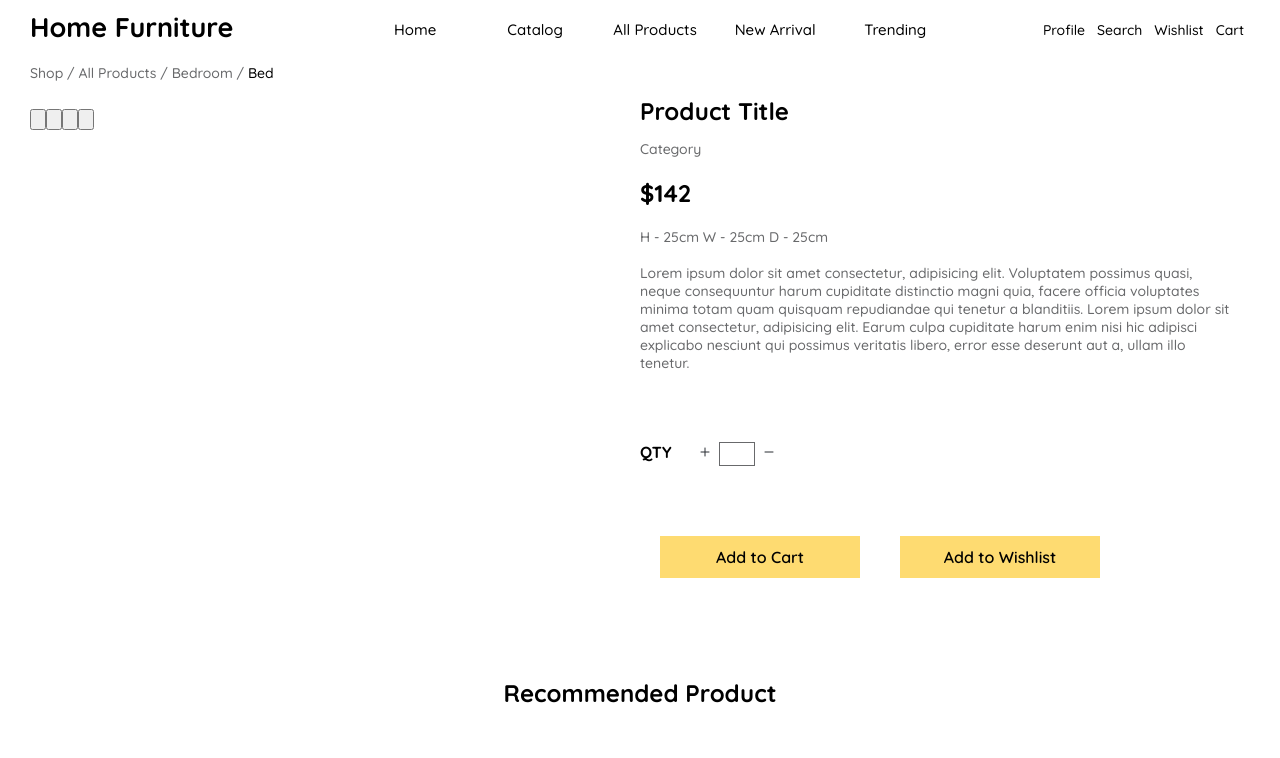
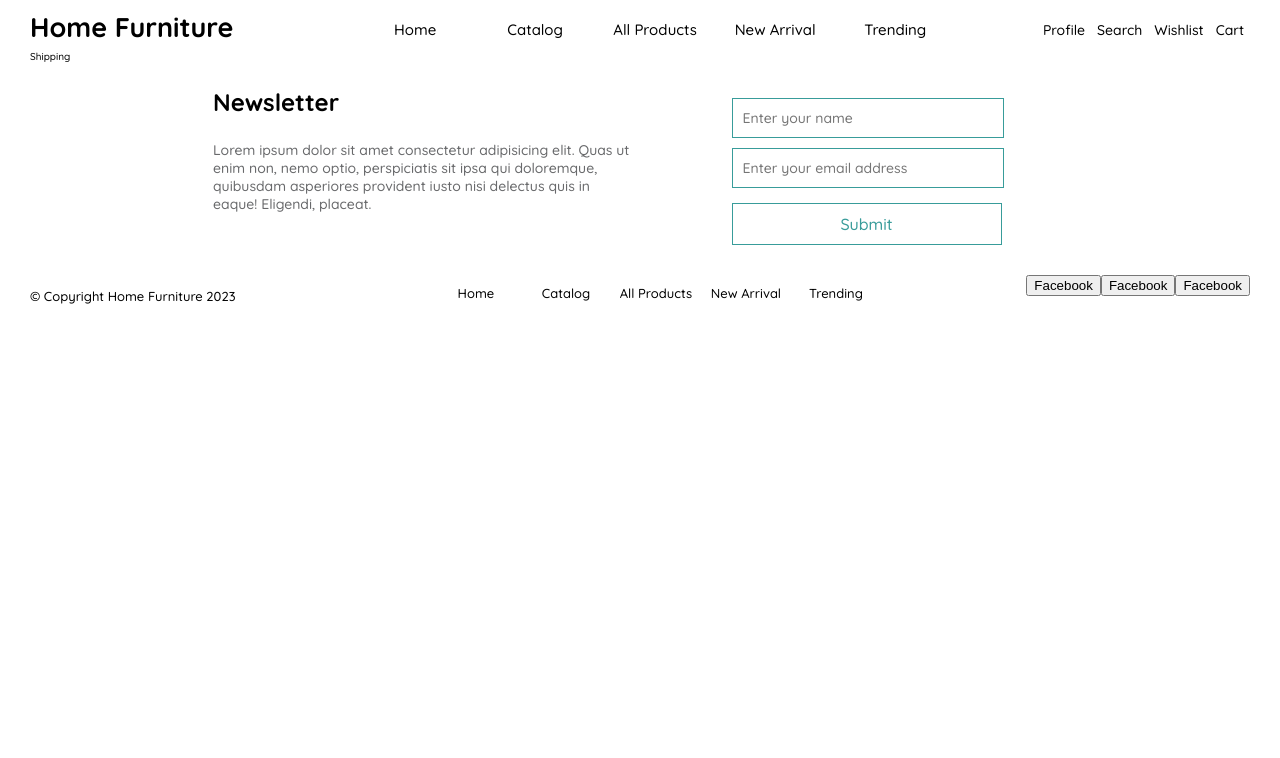
Before and after one commit to Hyper-Dev1/ecommerce, a React (Vite) app: page / in a window 1280 px wide. Shown: the top 758 px of the page. Built offline with nearby package versions, Linux system fonts and the light colour scheme.

Commit message:
shipping

```diff
--- a/src/App.jsx
+++ b/src/App.jsx
@@ -1,5 +1,6 @@
-import Homepage from "./Components/Homepage"
-import Productpage from "./Components/Productpage"
+// import Homepage from "./Components/Homepage"
+// import Productpage from "./Components/Productpage"
+import Shipping from "./Components/Shipping"
 import "./scss/app.scss"
 
 function App() {
@@ -38,7 +39,8 @@ function App() {
       </nav>
       <main>
         {/* <Homepage /> */}
-        <Productpage />
+        {/* <Productpage /> */}
+        <Shipping />
       </main>
       <footer>
         <div className="newsletter">
--- /dev/null
+++ b/src/Components/Shipping.jsx
@@ -0,0 +1,8 @@
+
+const Shipping = () => {
+  return (
+    <div>Shipping</div>
+  )
+}
+
+export default Shipping
```
